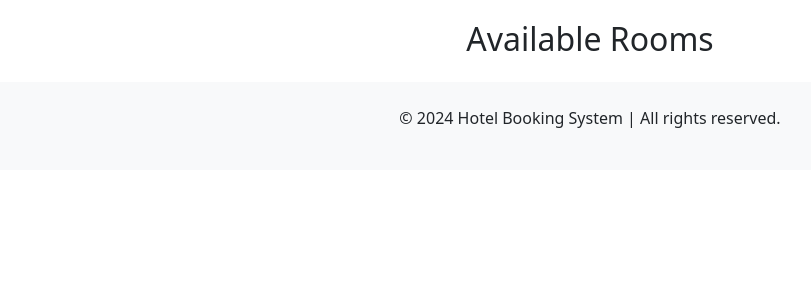
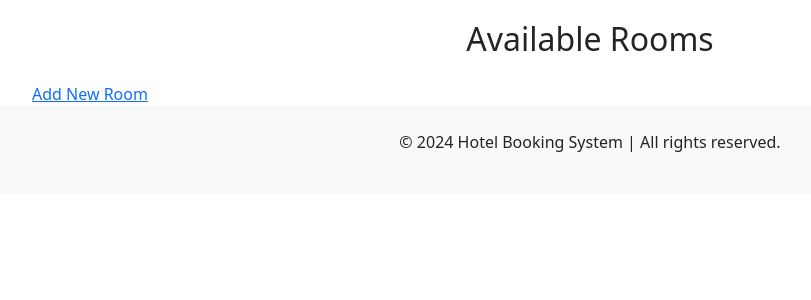
Before and after one commit to NexusGKSoftwares/DJANGO-PROJECT, a Django app: page /hotel_booking/rooms/ in a window 1280 px wide. Shown: the part 76-376 px from the top of the page, without its empty margins (50-861 px from the left). Run offline with Django 5.2, Linux system fonts and the light colour scheme; data that the repository does not hold is empty; some libraries are stand-ins or nearby versions.

Commit message:
"Added 'Add New Room' link to available_rooms.html template"

```diff
--- a/hotel_booking/templates/hotel_booking/available_rooms.html
+++ b/hotel_booking/templates/hotel_booking/available_rooms.html
@@ -20,5 +20,7 @@
                 </div>
             </div>
         {% endfor %}
+        <a href="{% url 'add_room' %}">Add New Room</a>
+
     </div>
 {% endblock %}
```
